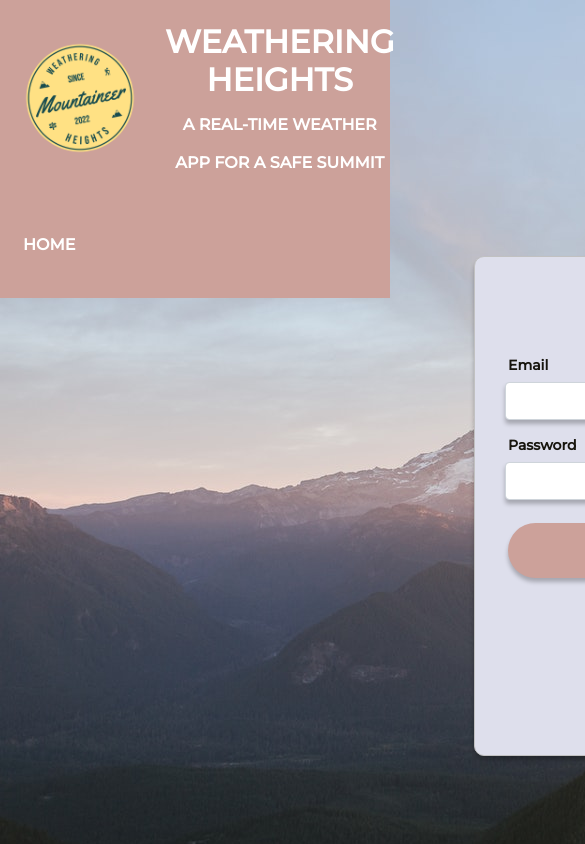
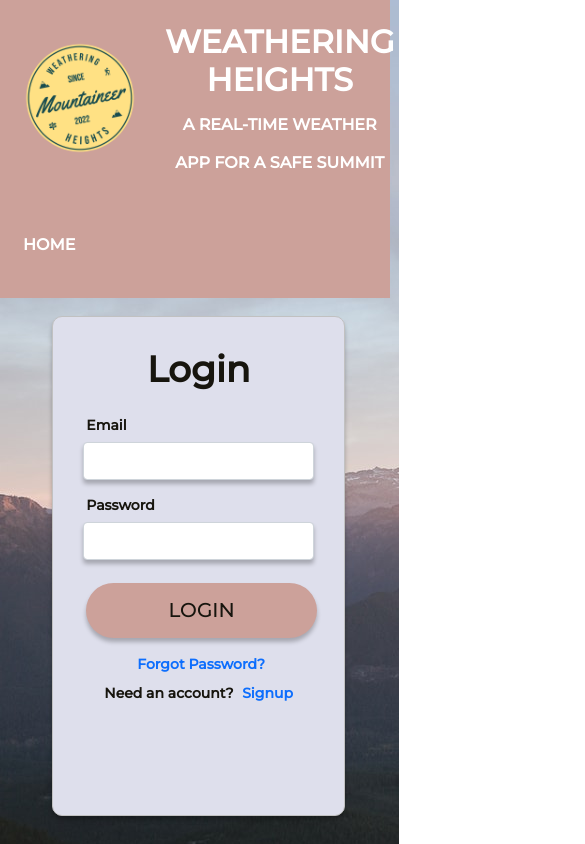
Before and after one commit to AdaCapstone-C16/Weathering-Heights, a React (Create React App) app: page /Weathering-Heights/login in a window 390 px wide. Shown: the top 844 px of the page, 585 px wide, since content can reach past the window. Built offline with nearby package versions, Linux system fonts and the light colour scheme; no server answers; the database is empty.

Commit message:
lg/ centers Signup, Login, PasswordReset components & makes mobile-friendly

```diff
--- a/src/components/App.js
+++ b/src/components/App.js
@@ -109,6 +109,7 @@ function App() {
             </AuthProvider>
           </Router>
         </div>
+
       // </main>
       // </Container>
 
--- a/src/components/ForgotPassword.js
+++ b/src/components/ForgotPassword.js
@@ -1,5 +1,5 @@
 import React, {useRef, useState} from 'react';
-import { Form, Button, Card, Alert } from 'react-bootstrap';
+import { Form, Button, Card, Alert, Container } from 'react-bootstrap';
 import { useAuth } from '../contexts/AuthContext';
 import {Link,} from 'react-router-dom';
 import '../components/stylesheets/PopUps.css';
@@ -31,7 +31,7 @@ export default function ForgotPassword() {
     }
 
 return (
-    <section>
+    <Container>
         <Card id="reset-password-card">
             <Card.Body>
                 <h2 className='popup-header text-center mb-4'> Password Reset</h2>
@@ -55,8 +55,7 @@ return (
                 </div>
             </Card.Body>
         </Card>
-
-    </section>
+    </Container>
 
     )
 }
--- a/src/components/Login.js
+++ b/src/components/Login.js
@@ -1,5 +1,5 @@
 import React, {useRef, useState} from 'react';
-import { Form, Button, Card, Alert } from 'react-bootstrap';
+import { Form, Button, Card, Alert, Container } from 'react-bootstrap';
 import { useAuth } from '../contexts/AuthContext';
 import { Link, useNavigate } from 'react-router-dom';
 import '../components/stylesheets/PopUps.css';
@@ -30,7 +30,7 @@ export default function Login() {
     }
 
 return (
-    <section>
+    <Container>
         <Card id="login-card">
             <Card.Body>
                 <h2 className='popup-header text-center mb-4'> Login</h2>
@@ -62,8 +62,7 @@ return (
                 </div>
             </Card.Body>
         </Card>
-
-    </section>
+    </Container>
 
     )
 }
--- a/src/components/Navigation.js
+++ b/src/components/Navigation.js
@@ -1,4 +1,3 @@
-import { useState } from 'react';
 import { Navbar, Nav, NavItem } from 'react-bootstrap';
 import { Link, useLocation } from 'react-router-dom';
 import { useAuth } from "../contexts/AuthContext";
@@ -25,7 +24,6 @@ const Navigation = () => {
     } else {
       homeOnlyNavView = false;
     }
-
 
     return (
         <Navbar id="navigation" className="justify-content-between">
--- a/src/components/Signup.js
+++ b/src/components/Signup.js
@@ -1,5 +1,5 @@
 import React, {useRef, useState} from 'react';
-import { Form, Button, Card, Alert } from 'react-bootstrap';
+import { Form, Button, Card, Alert, Container } from 'react-bootstrap';
 import { useAuth } from '../contexts/AuthContext';
 import {Link, useNavigate} from 'react-router-dom';
 import '../components/stylesheets/PopUps.css';
@@ -39,7 +39,7 @@ export default function Signup() {
     }
 
     return (
-    <section>
+    <Container>
         <Card id="signup-card">
             <Card.Body>
                 <h2 className='popup-header text-center mb-4'> Sign Up</h2>
@@ -74,7 +74,7 @@ export default function Signup() {
             </Card.Body>
         </Card>
 
-    </section>
+    </Container>
 
     )
 }
--- a/src/components/stylesheets/ForgotPassword.css
+++ b/src/components/stylesheets/ForgotPassword.css
@@ -1,9 +1,7 @@
 #reset-password-card {
-    position: absolute;
-    width: 571px;
+    width: 50%;
     height: 400px;
-    left: 435px;
-    top: 236px;
+    left: 15%;
 
     background-color: #DEDFEC;
     border: 1px solid #c1c1c1;
@@ -46,3 +44,13 @@
 #password-reset-button:hover {
     font-weight: normal;
 }
+
+/* For mobile phones: */
+@media only screen and (max-width: 1000px) {
+    #reset-password-card {
+        width: 80%;
+        height: 350px;
+        left: 1%;
+    }
+
+}
--- a/src/components/stylesheets/Login.css
+++ b/src/components/stylesheets/Login.css
@@ -31,11 +31,9 @@
 }
 
 #login-card {
-    position: absolute;
-    width: 571px;
+    width: 50%;
     height: 500px;
-    left: 435px;
-    top: 236px;
+    left: 15%;
 
     background-color: #DEDFEC;
     border: 1px solid #c1c1c1;
@@ -78,3 +76,13 @@
 #login-button:hover {
     font-weight: normal;
 }
+
+/* For mobile phones: */
+@media only screen and (max-width: 1000px) {
+    #login-card {
+        width: 80%;
+        height: 500px;
+        left: 1%;
+    }
+
+}
--- a/src/components/stylesheets/Signup.css
+++ b/src/components/stylesheets/Signup.css
@@ -1,9 +1,7 @@
 #signup-card {
-    position: absolute;
-    width: 571px;
-    height: 753px;
-    left: 435px;
-    top: 236px;
+    width: 50%;
+    height: 653px;
+    left: 15%;
 
     background-color: #DEDFEC;
     border: 1px solid #c1c1c1;
@@ -46,3 +44,13 @@
 #signup-button:hover {
     font-weight: normal;
 }
+
+/* For mobile phones: */
+@media only screen and (max-width: 1000px) {
+    #signup-card {
+        width: 80%;
+        height: 650px;
+        left: 1%;
+    }
+
+}
```
Also changed, not shown: src/components/Footer.js (added, +8 -0 lines).
